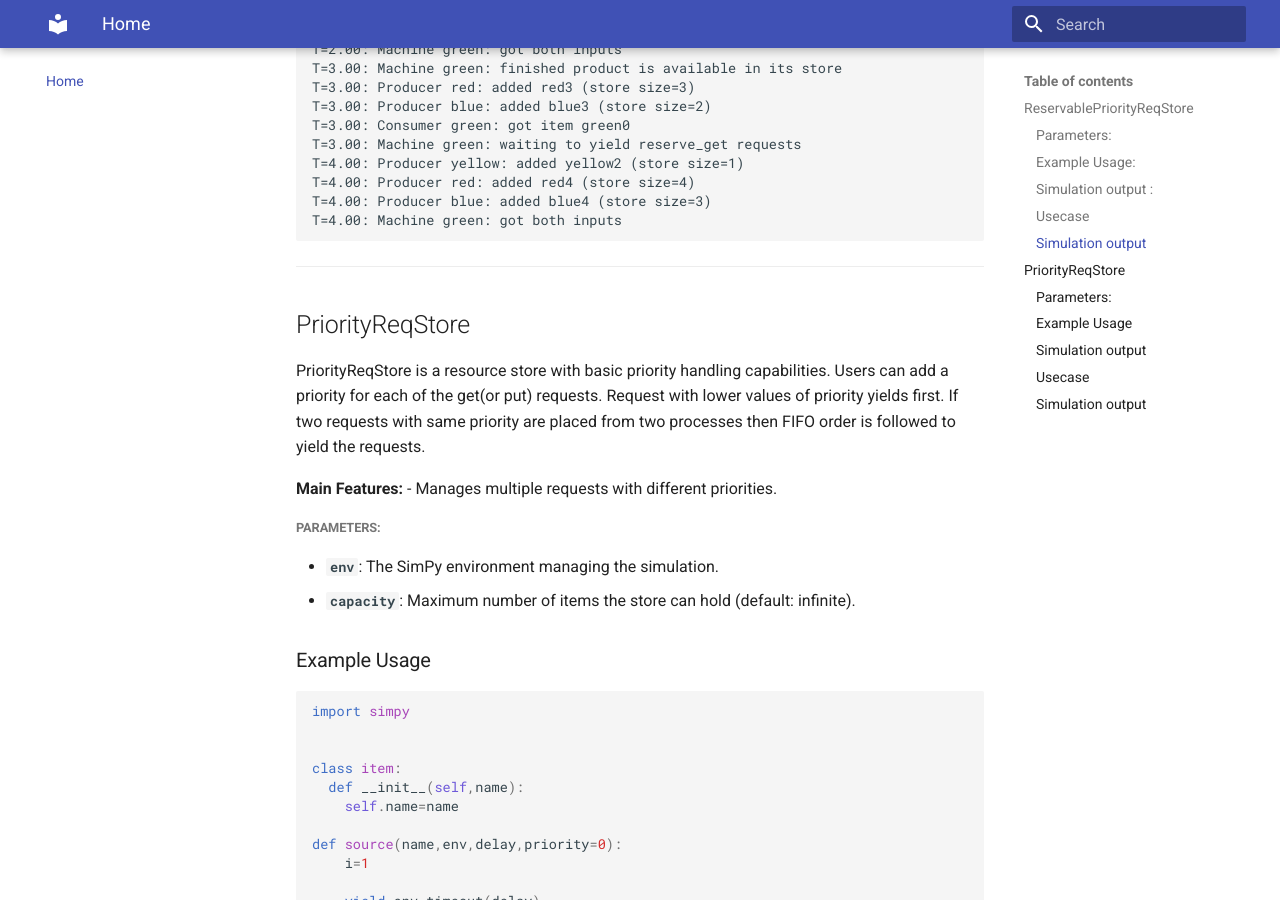
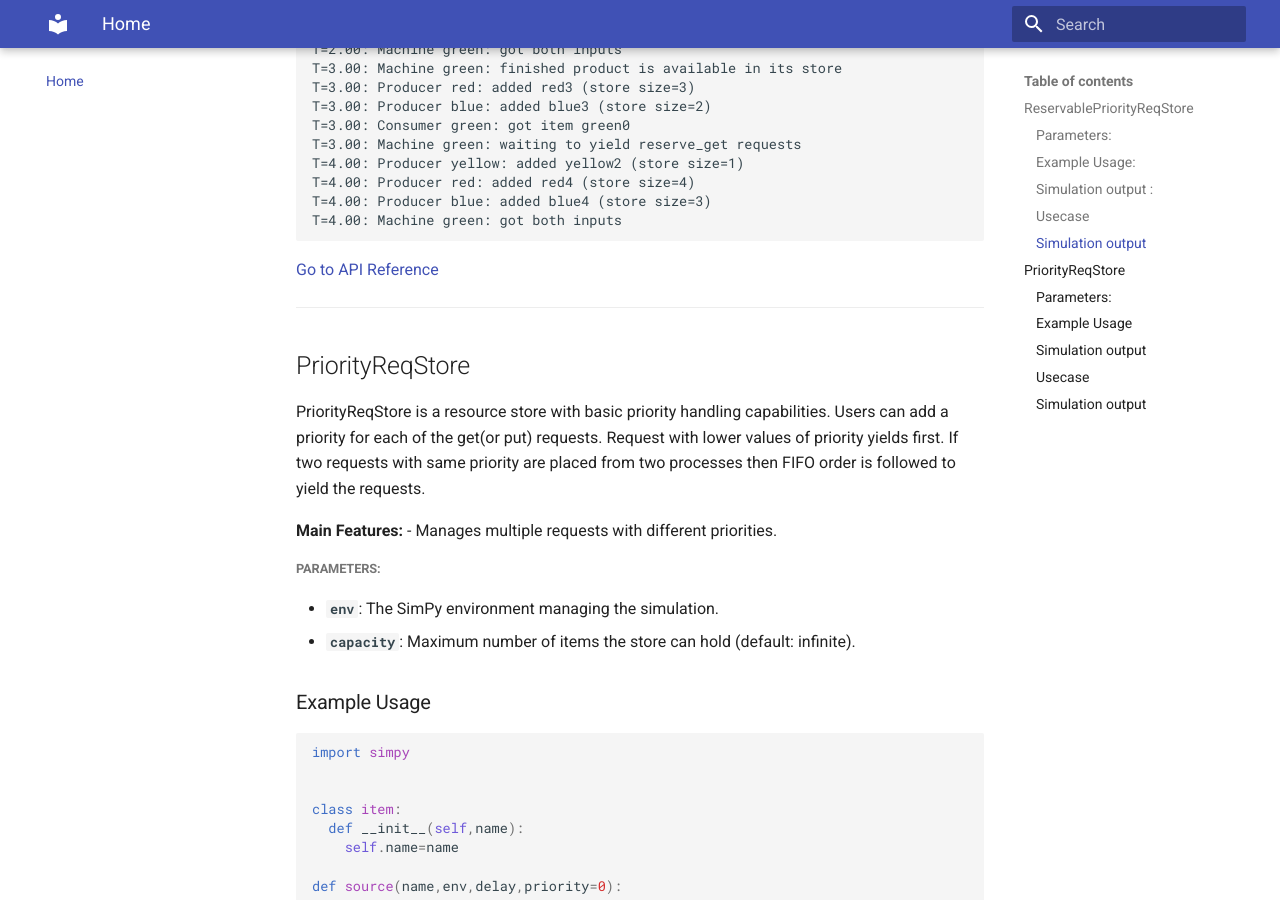
Before and after one commit to FactorySimPy/FactorySimPydocs, an MkDocs documentation site: the page built from docs/index.md, in a window 1280 px wide and 900 px high, scrolled down 5184 px. Built offline with MkDocs 1.6.1 and Material for MkDocs 9.7.7, drawn with Linux system fonts in a browser that asks for light colours.

Commit message:
Initial MKDocs commit

````diff
--- a/docs/index.md
+++ b/docs/index.md
@@ -263,6 +263,8 @@ T=4.00: Machine green: got both inputs
 ```
 
 
+[Go to API Reference](reservablepriorityreqstore.md)
+
 ---
 
 ## PriorityReqStore
@@ -404,3 +406,5 @@ T=2.00: Research Lab received System_2_after_delay
 T=2.00: IT Department added System_3_after_delay
 T=2.00: Admin received System_3_after_delay
 ```
+
+[Go to API Reference](priorityreqstore.md)
````
